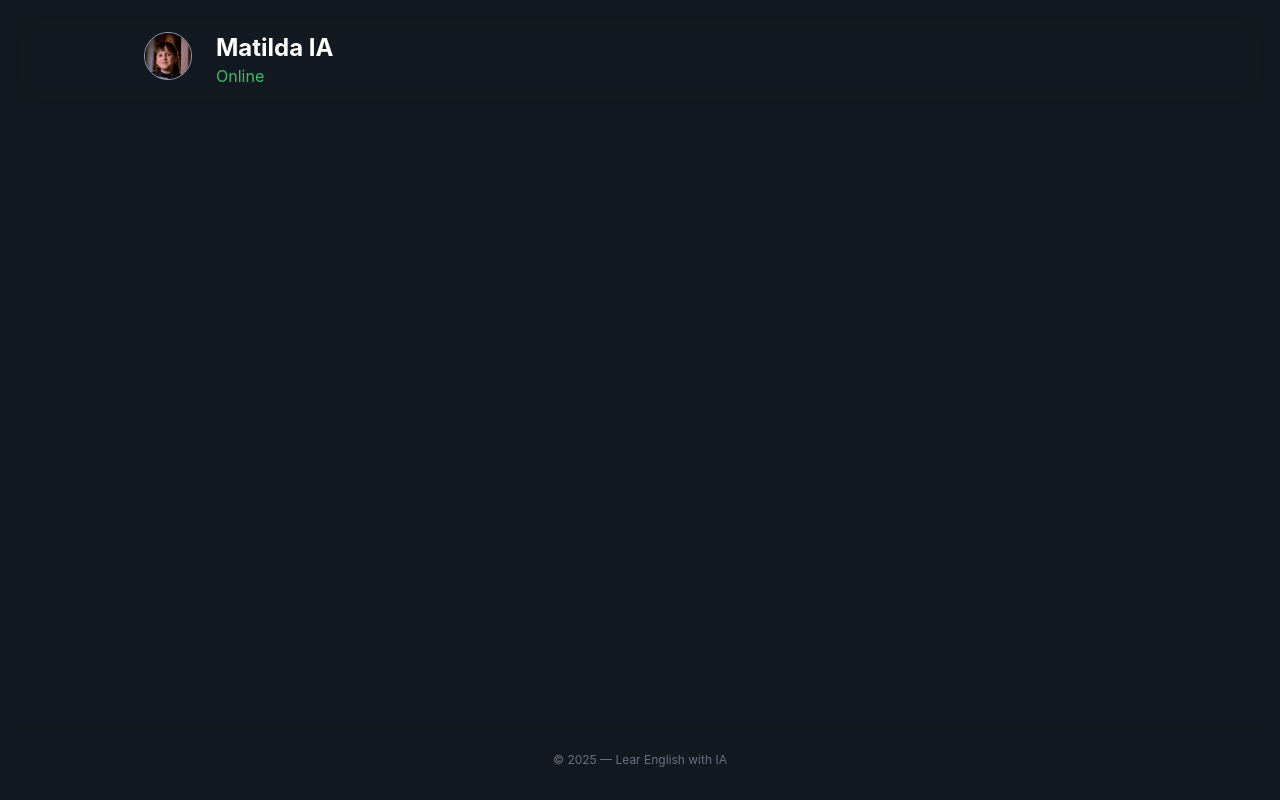
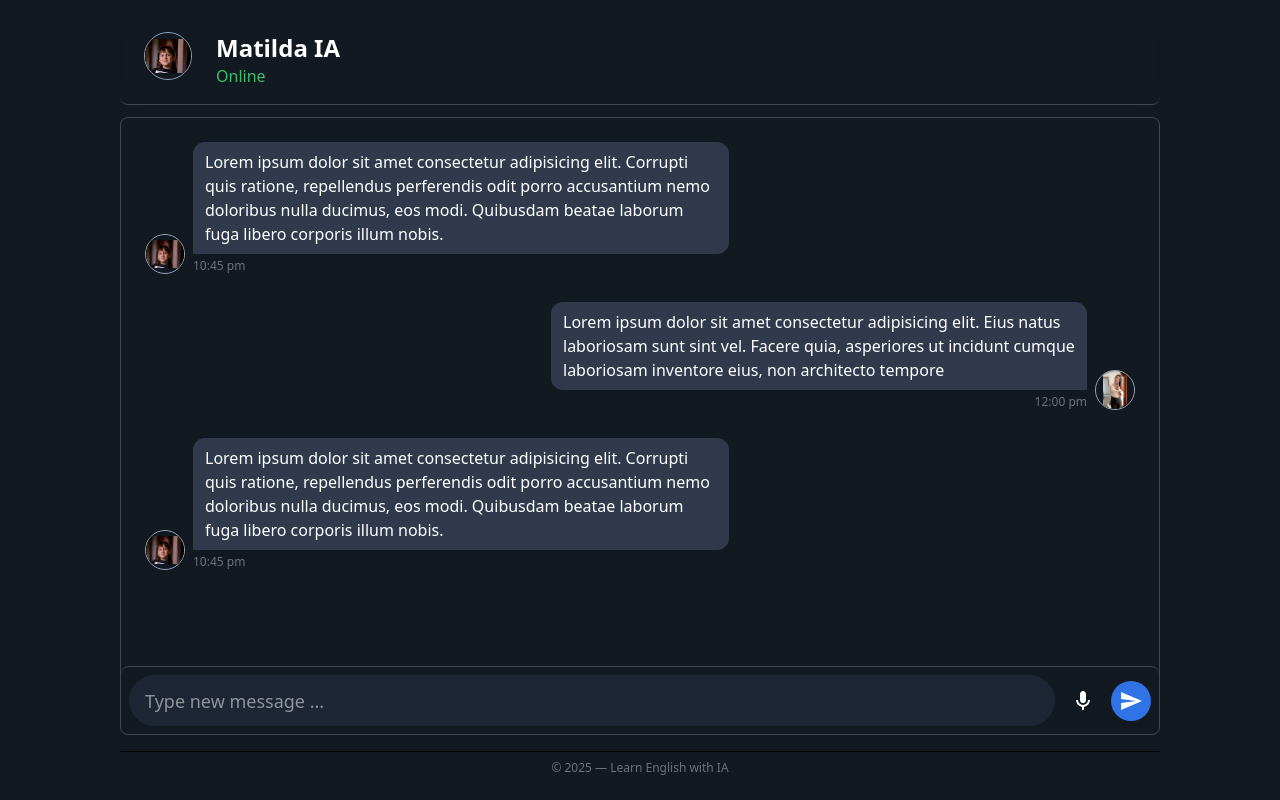
Before and after one commit to MRPinas2100/Project-English-Teacher, a Vue app in the folder frontend/: page / in a window 1280 px wide. Built offline with nearby package versions, Linux system fonts and the light colour scheme; no server answers.

Commit message:
Building bobbles for ai agent and user user agent with example text, styles and images

```diff
--- a/frontend/src/App.vue
+++ b/frontend/src/App.vue
@@ -1,25 +1,15 @@
 <template>
-  <main class="min-h-dvh w-full p-4 bg-brand text-gray-900 flex flex-col">
-    <MainHeader />
-    <div class="flex-1">
-      <!-- aquí irá el contenido -->
+  <main class="flex min-h-dvh w-full p-4 bg-brand justify-center">
+    <div class="flex w-full h-auto lg:max-w-260 flex-1 flex-col bg-transparent gap-3">
+      <MainHeader />
+      <ChatContainer />
+      <MainFooter />
     </div>
-    <MainFooter />
   </main>
 </template>
 
 <script setup>
 import MainHeader from './components/MainHeader.vue'
 import MainFooter from './components/MainFooter.vue'
-import { onMounted } from 'vue'
-import { askLLM } from './lib/aiClient'
-
-onMounted(async () => {
-  try {
-    const reply = await askLLM('Hi, what is your name?')
-    console.warn('🧠 Respuesta del modelo:', reply)
-  } catch (err) {
-    console.error('❌ Error consultando el modelo:', err)
-  }
-})
+import ChatContainer from './components/ChatContainer.vue'
 </script>
--- /dev/null
+++ b/frontend/src/components/ChatBubble.vue
@@ -0,0 +1,74 @@
+<template>
+  <section v-if="agentMessage" class="w-full h-auto">
+    <div class="flex gap-2 items-start w-full md:max-w-150 p-2">
+      <picture
+        class="relative self-end shrink-0 size-10 rounded-full overflow-hidden border border-icon"
+      >
+        <source srcset="/matilda.webp" type="image/webp" />
+        <img
+          src="/matilda.png"
+          alt="Matilda avatar"
+          class="w-full h-full object-contain bg-brand/30 absolute"
+          loading="lazy"
+          decoding="async"
+        />
+      </picture>
+      <div class="flex flex-col flex-1 min-w-0 gap-1">
+        <div
+          class="inline-block bg-bubble-ai text-text px-3 py-2 rounded-tl-xl rounded-tr-xl rounded-br-xl wrap-break-word font-medium"
+        >
+          <p>
+            Lorem ipsum dolor sit amet consectetur adipisicing elit. Corrupti quis ratione,
+            repellendus perferendis odit porro accusantium nemo doloribus nulla ducimus, eos modi.
+            Quibusdam beatae laborum fuga libero corporis illum nobis.
+          </p>
+        </div>
+        <span class="text-xs text-gray-500 font-medium">10:45 pm</span>
+      </div>
+    </div>
+  </section>
+
+  <section v-else class="flex flex-col items-end-safe w-full h-auto">
+    <div class="flex gap-2 items-end w-full md:max-w-150 p-2">
+      <div class="flex flex-col flex-1 min-w-0 gap-1">
+        <div
+          class="inline-block bg-bubble-ai text-text px-3 py-2 rounded-tl-xl rounded-tr-xl rounded-bl-xl wrap-break-word font-medium"
+        >
+          <p>
+            Lorem ipsum dolor sit amet consectetur adipisicing elit. Eius natus laboriosam sunt sint
+            vel. Facere quia, asperiores ut incidunt cumque laboriosam inventore eius, non
+            architecto tempore
+          </p>
+        </div>
+        <span class="text-xs self-end text-gray-500 font-medium">12:00 pm</span>
+      </div>
+      <picture
+        class="relative self-end shrink-0 size-10 rounded-full overflow-hidden border border-icon"
+      >
+        <source srcset="/liney.webp" type="image/webp" />
+        <img
+          src="/liney.png"
+          alt="Matilda avatar"
+          class="w-full h-full object-contain bg-brand/30 absolute"
+          loading="lazy"
+          decoding="async"
+        />
+      </picture>
+    </div>
+  </section>
+</template>
+
+<script setup>
+import { agentType } from '../consts/agentConsts'
+
+const props = defineProps({
+  agent: {
+    type: String,
+    required: false,
+    default: ''
+  }
+})
+
+const { agent } = props
+const agentMessage = agent === agentType.IA
+</script>
--- /dev/null
+++ b/frontend/src/components/ChatContainer.vue
@@ -0,0 +1,28 @@
+<template>
+  <section class="flex flex-1 border border-white/20 rounded-lg flex-col">
+    <div class="flex gap-3 flex-col flex-1 p-4 text-text overflow-y-auto">
+      <ChatBubble :agent="agentType.IA" />
+      <ChatBubble :agent="agentType.USER" />
+      <ChatBubble :agent="agentType.IA" />
+    </div>
+    <ChatInput />
+  </section>
+</template>
+
+<script setup>
+import ChatBubble from './ChatBubble.vue'
+import ChatInput from './ChatInput.vue'
+
+import { onMounted } from 'vue'
+import { askLLM } from '../lib/aiClient'
+import { agentType } from '../consts/agentConsts'
+
+onMounted(async () => {
+  try {
+    const reply = await askLLM('Hi, what is your name?')
+    console.warn('🧠 Respuesta del modelo:', reply)
+  } catch (err) {
+    console.error('❌ Error consultando el modelo:', err)
+  }
+})
+</script>
--- /dev/null
+++ b/frontend/src/components/ChatInput.vue
@@ -0,0 +1,26 @@
+<template>
+  <form class="w-full h-17 border-t border-white/20 rounded-lg flex items-center p-2 gap-2">
+    <input
+      class="flex-1 h-full text-text outline-none p-4 bg-input rounded-full text-lg font-medium"
+      type="text"
+      placeholder="Type new message ..."
+    />
+    <button
+      class="flex items-center justify-center rounded-full size-10 bg-transparent cursor-pointer"
+      type="button"
+    >
+      <MicIcon class="w-6 h-6 text-text" />
+    </button>
+    <button
+      class="flex items-center justify-center rounded-full size-10 bg-bubble-user cursor-pointer"
+      type="button"
+    >
+      <SendIcon class="w-6 h-6 text-text" />
+    </button>
+  </form>
+</template>
+
+<script setup>
+import MicIcon from './icons/MicIcon.vue'
+import SendIcon from './icons/SendIcon.vue'
+</script>
--- a/frontend/src/components/MainFooter.vue
+++ b/frontend/src/components/MainFooter.vue
@@ -1,9 +1,9 @@
 <template>
-  <footer class="mt-6 border-t">
+  <footer class="mt-1 border-t">
     <div
-      class="mx-auto max-w-screen-sm md:max-w-screen-md lg:max-w-screen-lg p-4 text-center text-xs text-gray-500"
+      class="mx-auto max-w-screen-sm md:max-w-screen-md lg:max-w-screen-lg p-2 text-center text-xs text-gray-500"
     >
-      © 2025 — Lear English with IA
+      © 2025 — Learn English with IA
     </div>
   </footer>
 </template>
--- a/frontend/src/components/MainHeader.vue
+++ b/frontend/src/components/MainHeader.vue
@@ -1,13 +1,14 @@
 <template>
-  <header class="bg-transparent backdrop-blur">
+  <header class="bg-transparent backdrop-blur border-b border-white/20 rounded-lg">
     <div class="flex gap-6 mx-auto max-w-screen-sm md:max-w-screen-md lg:max-w-screen-lg p-4">
-      <picture class="block w-12 h-12 rounded-full overflow-hidden border border-icon">
+      <picture
+        class="flex items-center justify-center w-12 h-12 rounded-full overflow-hidden border border-icon"
+      >
         <source srcset="/matilda.webp" type="image/webp" />
-        <!-- Fallback -->
         <img
           src="/matilda.png"
           alt="Matilda avatar"
-          class="w-full h-full object-cover"
+          class="w-full h-full object-contain bg-brand/30"
           loading="lazy"
           decoding="async"
         />
--- /dev/null
+++ b/frontend/src/components/icons/MicIcon.vue
@@ -0,0 +1,13 @@
+<template>
+  <svg
+    xmlns="http://www.w3.org/2000/svg"
+    viewBox="0 0 24 24"
+    class="w-5 h-5 text-icon"
+    aria-hidden="true"
+    fill="currentColor"
+  >
+    <path
+      d="M12 14q-1.25 0-2.125-.875T9 11V5q0-1.25.875-2.125T12 2t2.125.875T15 5v6q0 1.25-.875 2.125T12 14m-1 7v-3.075q-2.6-.35-4.3-2.325T5 11h2q0 2.075 1.463 3.538T12 16t3.538-1.463T17 11h2q0 2.625-1.7 4.6T13 17.925V21z"
+    />
+  </svg>
+</template>
--- /dev/null
+++ b/frontend/src/components/icons/SendIcon.vue
@@ -0,0 +1,11 @@
+<template>
+  <svg
+    xmlns="http://www.w3.org/2000/svg"
+    viewBox="0 0 24 24"
+    fill="currentColor"
+    class="w-5 h-5 text-icon"
+    aria-hidden="true"
+  >
+    <path d="M2 21l21-9L2 3v7l15 2l-15 2z" />
+  </svg>
+</template>
--- /dev/null
+++ b/frontend/src/consts/agentConsts.js
@@ -0,0 +1,4 @@
+export const agentType = {
+  IA: 'ia',
+  USER: 'user'
+}
--- a/frontend/src/style.css
+++ b/frontend/src/style.css
@@ -1,4 +1,5 @@
 @import 'tailwindcss';
+@import url('https://fonts.googleapis.com/css2?family=Poppins:ital,wght@0,100;0,200;0,300;0,400;0,500;0,600;0,700;0,800;0,900;1,100;1,200;1,300;1,400;1,500;1,600;1,700;1,800;1,900&display=swap');
 
 :root {
   --color-brand: #131920;
@@ -7,6 +8,8 @@
   --color-text: #ffffff;
   --color-online: #3ebc6b;
   --color-icon: #96a4bb;
+  --color-input-text: #1e2635;
+  font-family: 'Poppins', system-ui, sans-serif;
 }
 
 @theme {
@@ -16,9 +19,19 @@
   --color-text: var(--color-text);
   --color-online: var(--color-online);
   --color-icon: var(--color-icon);
+  --color-input: var(--color-input-text);
+  --font-sans: 'Poppins', system-ui, sans-serif;
 }
 
 body {
+  width: 100vw;
+  height: 100vh;
+  min-width: 200px;
+}
+
+#app {
   width: 100%;
-  height: 100vh;
+  height: 100%;
+  min-width: 100%;
+  min-height: 100%;
 }
```
Also changed, not shown: frontend/public/liney.png (added), frontend/public/liney.webp (added).
